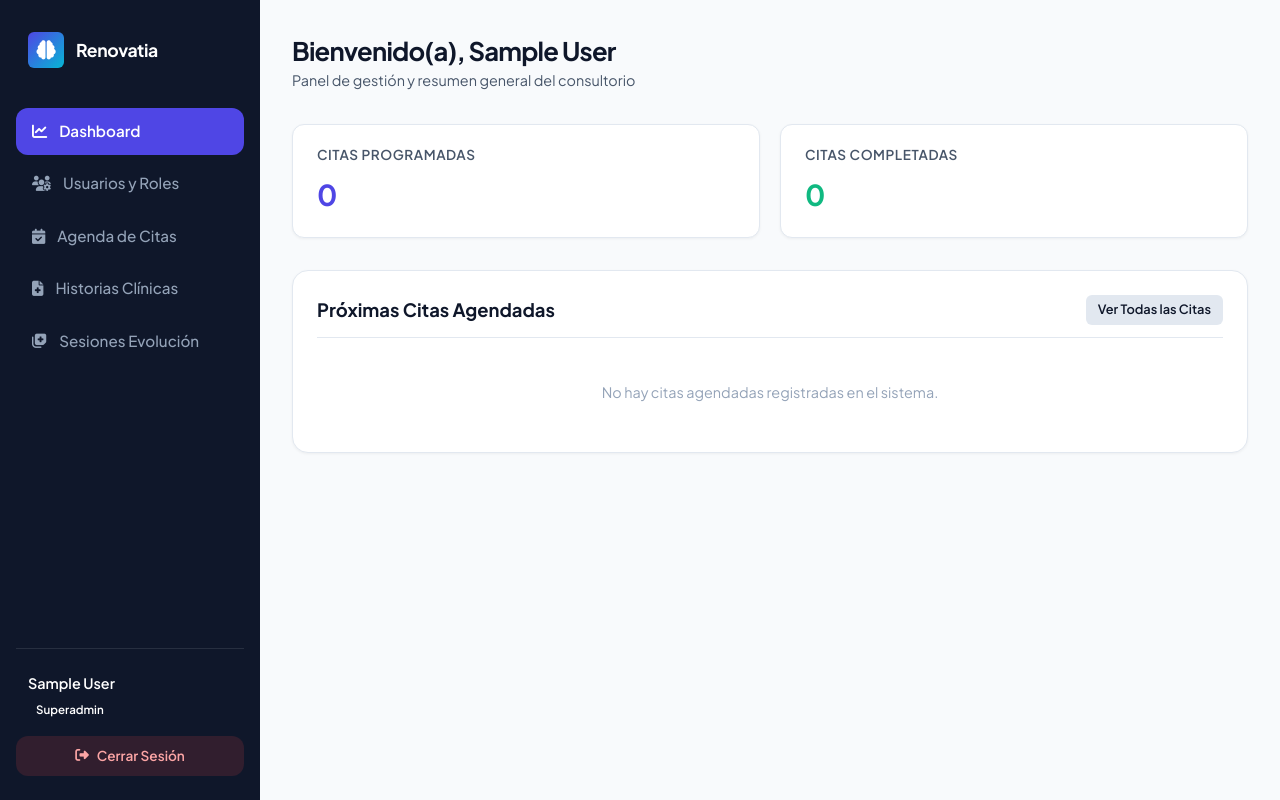
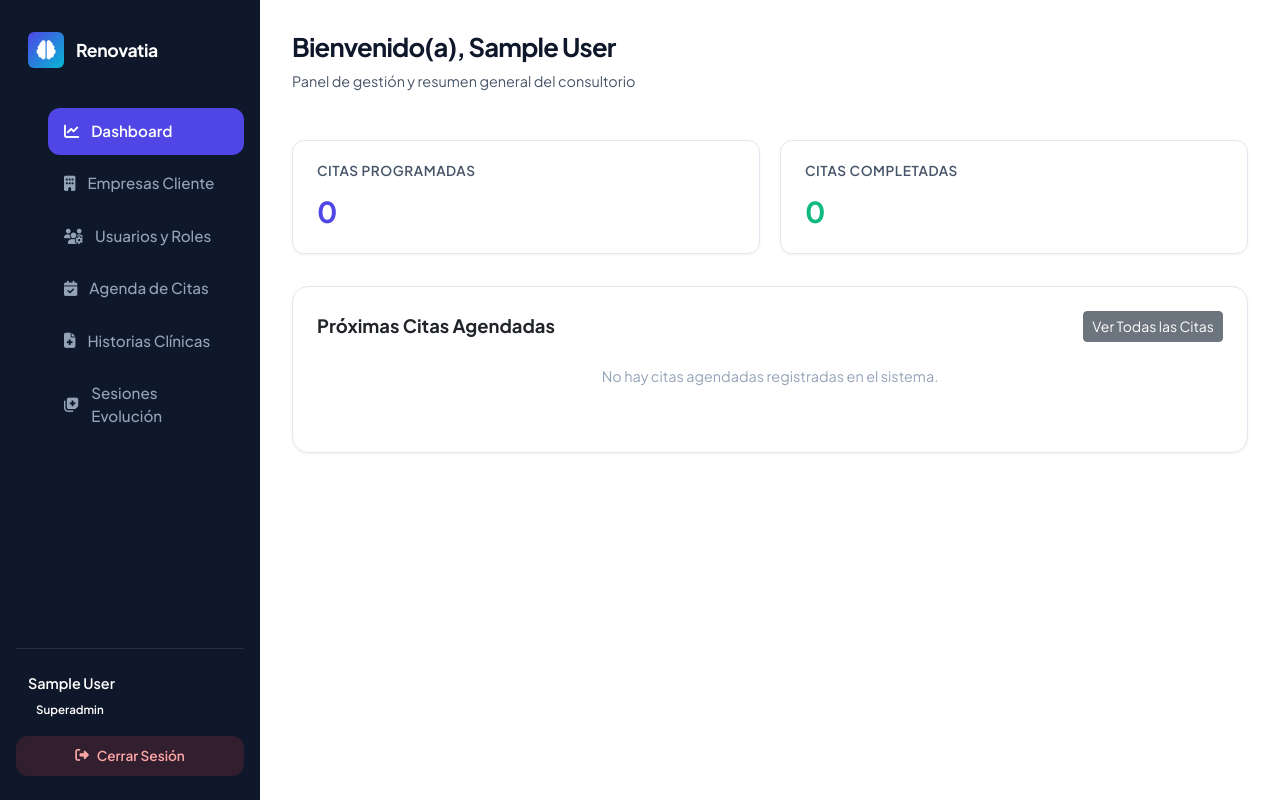
Before and after one commit to karenpbq-bot/TMTR---Renovatia, a Flask app: page / in a window 1280 px wide. Run offline with Flask 3, Linux system fonts and the light colour scheme; the visitor is signed in with stand-in values (Sample User, id 1).

Commit message:
Add Bootstrap CSS and JS to base template

```diff
--- a/templates/base.html
+++ b/templates/base.html
@@ -6,6 +6,8 @@
     <title>{% block title %}Renovatia - Gestión Psicológica{% endblock %}</title>
     <link rel="stylesheet" href="{{ url_for('static', filename='css/style.css') }}">
     <link rel="stylesheet" href="https://cdnjs.cloudflare.com/ajax/libs/font-awesome/6.4.0/css/all.min.css">
+    <!-- Bootstrap CSS (Si tu proyecto usa Bootstrap para los modales y diseño) -->
+    <link href="https://cdn.jsdelivr.net/npm/bootstrap@5.3.0/dist/css/bootstrap.min.css" rel="stylesheet">
 </head>
 <body>
     {% if session.get('user_id') %}
@@ -27,9 +29,20 @@
                     </a>
                 </li>
 
+                <!-- Módulo de Empresas Cliente (Exclusivo Superadmin) -->
+                {% if current_user_role == 'Superadmin' %}
+                <li class="nav-item {% if request.endpoint == 'clientes.gestionar_clientes' %}active{% endif %}">
+                    <a href="{{ url_for('clientes.gestionar_clientes') }}">
+                        <i class="fa-solid fa-building"></i>
+                        <span>Empresas Cliente</span>
+                    </a>
+                </li>
+                {% endif %}
+
+                <!-- Módulo de Usuarios y Roles (Actualizado al Blueprint) -->
                 {% if current_user_role == 'Superadmin' or current_user_role in ['Director', 'Administrador', 'Recepcionista'] %}
-                <li class="nav-item {% if request.endpoint == 'usuarios' %}active{% endif %}">
-                    <a href="{{ url_for('usuarios') }}">
+                <li class="nav-item {% if request.endpoint == 'usuarios.gestionar_usuarios' %}active{% endif %}">
+                    <a href="{{ url_for('usuarios.gestionar_usuarios') }}">
                         <i class="fa-solid fa-users-gear"></i>
                         <span>Usuarios y Roles</span>
                     </a>
@@ -99,5 +112,7 @@
     {% endif %}
 
     <script src="{{ url_for('static', filename='js/main.js') }}"></script>
+    <!-- Bootstrap JS Bundle (Necesario para que funcionen los modales de Bootstrap) -->
+    <script src="https://cdn.jsdelivr.net/npm/bootstrap@5.3.0/dist/js/bootstrap.bundle.min.js"></script>
 </body>
 </html>
```
